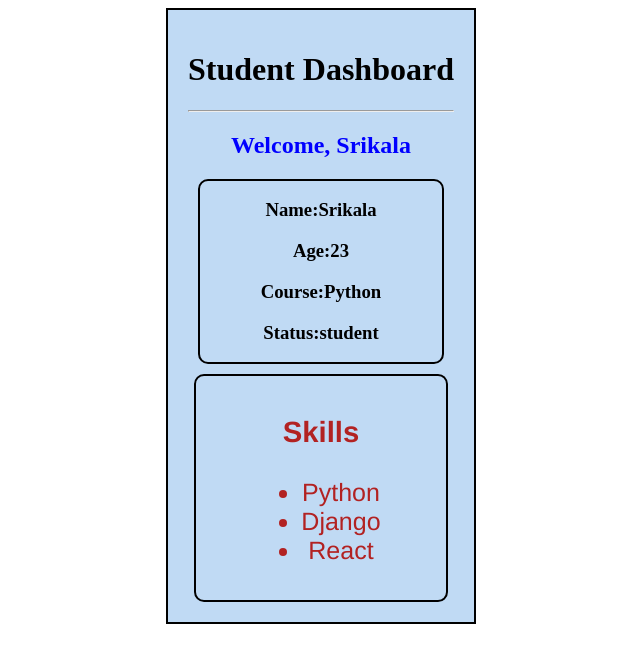
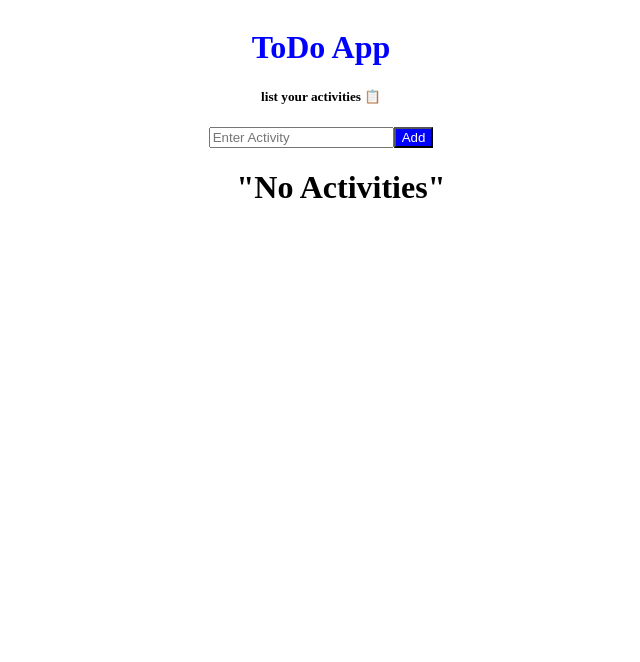
Before and after one commit to SrikalaBondugula/React-15-Day-Mastery, a React (Vite) app: page / in a window 1280 px wide. Shown: the top 662 px of the page, without its empty margins (319-959 px from the left). Built offline with nearby package versions, Linux system fonts and the light colour scheme.

Commit message:
Day 3 learning

```diff
--- a/src/App.css
+++ b/src/App.css
@@ -1,23 +1,35 @@
-#maindiv{
-    background-color: rgb(192, 218, 244);
-    display: flex;
-    flex-direction: column;
-    padding: 20px;
-    justify-content: center;
+li{
+    display:flex;
+    flex-direction:row;
     align-items: center;
-    border:2px double black;
+    height: fit-content;
+    border: 2px solid  rgb(206, 240, 243);
+    border-radius: 10px;
+    box-shadow: 0px 0px 20px 0px rgb(206, 240, 243);
+
 
 }
-
-#skills{
-    color:firebrick;
-    border: 2px solid black;
-    border-radius:10px;
-    padding: 10px;
-    width:230px;
-    text-align: center;
+#btn{
+border: none;
+background-color: white;
+}
+#status-btn{
+    border: none;
+    background-color: white;
+}
+#activity{
+    width: 300px;
+}
+#edit-delete button{
+    border: none;
+    background-color: white;
+}
+#form{
     display: flex;
-    flex-direction: column;
-    align-items: center;
-
+    flex-direction: row;
+    justify-content: center;
 }
+#form button{
+    background-color: blue;
+    color: white;
+}
--- a/src/App.jsx
+++ b/src/App.jsx
@@ -4,12 +4,14 @@ import Studentdashboard from "./Day02/Studentdashboard";
 import Studentprofile from "./Day02/StudentProfile";
 import Skills from "./Day02/skills";
 import "./App.css"
+import PractiseRender from './Day03/ToDo';
 function App(){
+
   return <div id='maindiv'>
   {/*    <ProfileCard></ProfileCard> */}
-       <div id='std'> <Studentdashboard name="Srikala"></Studentdashboard> </div>
-       <div id='skills'><Skills></Skills> </div>
-
+       {/* <div id='std'> <Studentdashboard name="Srikala"></Studentdashboard> </div>
+       <div id='skills'><Skills></Skills> </div>  */}
+     <PractiseRender/>
     </div>
 }
 export default App
--- /dev/null
+++ b/src/Day03/ToDo.jsx
@@ -0,0 +1,110 @@
+import { useState } from "react"
+function TodoApplication(){
+    const [activities,setActivity]=useState([])
+    const [input_value,setInput]=useState("")
+    const [count,setcount]=useState(0)
+    const [checked_list,setChecked_list]=useState([])
+    const [edit_id,setEditId]=useState(null)
+    const[edit_activity,setEdit_activity]=useState("")
+
+
+    function AddActivity(e){
+        e.preventDefault()
+        setcount(count+1)
+        let obj={
+            id:count,
+            work:input_value
+        }
+        setActivity([...activities,obj])
+        setInput("")
+    }
+
+
+    function AddToCheckedList(checked_id){
+            setChecked_list([...checked_list,checked_id])
+    }
+
+
+
+    function DeleteActivity(activity_id){
+        let new_activities=activities.filter((activity)=>activity.id !==activity_id)
+        setActivity([...new_activities])
+    }
+
+
+    function AddEditId(Activity_id,activity_work){
+        setEditId(Activity_id)
+        setEdit_activity(activity_work)
+
+
+    }
+
+
+    function AddEditActivity(Edited_text){
+        setEdit_activity(Edited_text)
+
+    }
+
+    function SaveEditedActivity(){
+     let new_Activity=activities.map((activity)=>{
+        if (activity.id===edit_id){
+            activity.work=edit_activity
+            return activity
+        }
+        return activity
+         })
+     setActivity([...new_Activity])
+     setEditId(null)
+     setEdit_activity("")
+    }
+
+
+    return (<div>
+        <div id="greet"> <h1>ToDo App</h1></div>
+        <div id="quote"><h5>list your activities 📋</h5></div>
+       <div id="form">
+            <form id="form" onSubmit={AddActivity}>
+            <div id="input" ><input type="text" placeholder="Enter Activity" onChange={(e)=>setInput(e.target.value)}  value={input_value} required/></div>
+            <div id="submit"><button type="submit">Add</button></div>
+            </form>
+        </div>
+        <div id="list">
+            <ul>
+                {activities.length===0?(<h1>"No Activities"</h1>):
+                activities.map((activity)=>(
+                  <li key={activity.id}>
+                    <div id="btn">
+                        {checked_list.includes(activity.id)?
+                        (<button  id="status-btn">☑️</button>):
+                        ( <button id="status-btn" onClick={()=>AddToCheckedList(activity.id)}>⬜</button>)}
+                    </div>
+                      <div id="activity">
+                        {activity.id!==edit_id?<p>{activity.work}</p>:(
+                            <form id="form" onSubmit>
+                            <div id="input" onChange={(e)=>AddEditActivity(e.target.value)}><input type="text" placeholder="Enter Activity" value={edit_activity} required/></div>
+                            <div id="submit"><button type="submit" onClick={SaveEditedActivity}>Save</button></div>
+                            </form>
+                        )}
+                      </div>
+                      <div id="edit-delete">
+                        <button onClick={()=>AddEditId(activity.id,activity.work)}>✏️</button>
+                        <button onClick={()=>DeleteActivity(activity.id)}>❌</button>
+                      </div>
+
+                  </li>))
+
+                }
+            </ul>
+
+        </div>
+
+
+
+
+
+
+
+
+    </div>)
+}
+export default TodoApplication
```
Also changed, not shown: 1 other file (tests, documents, lock files or other folders).
